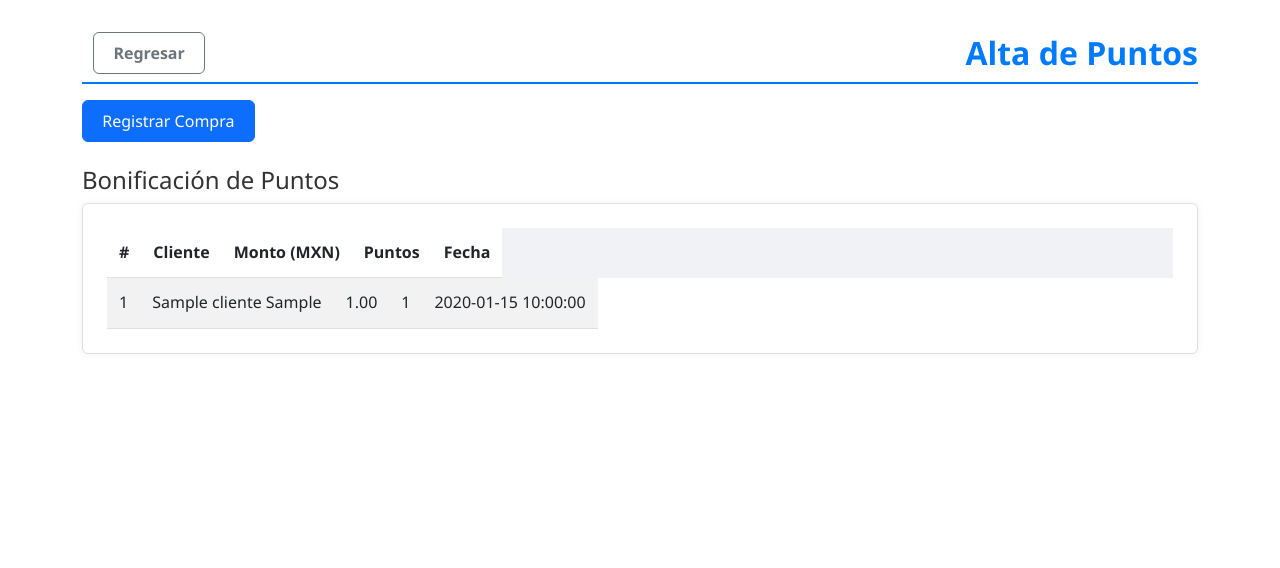
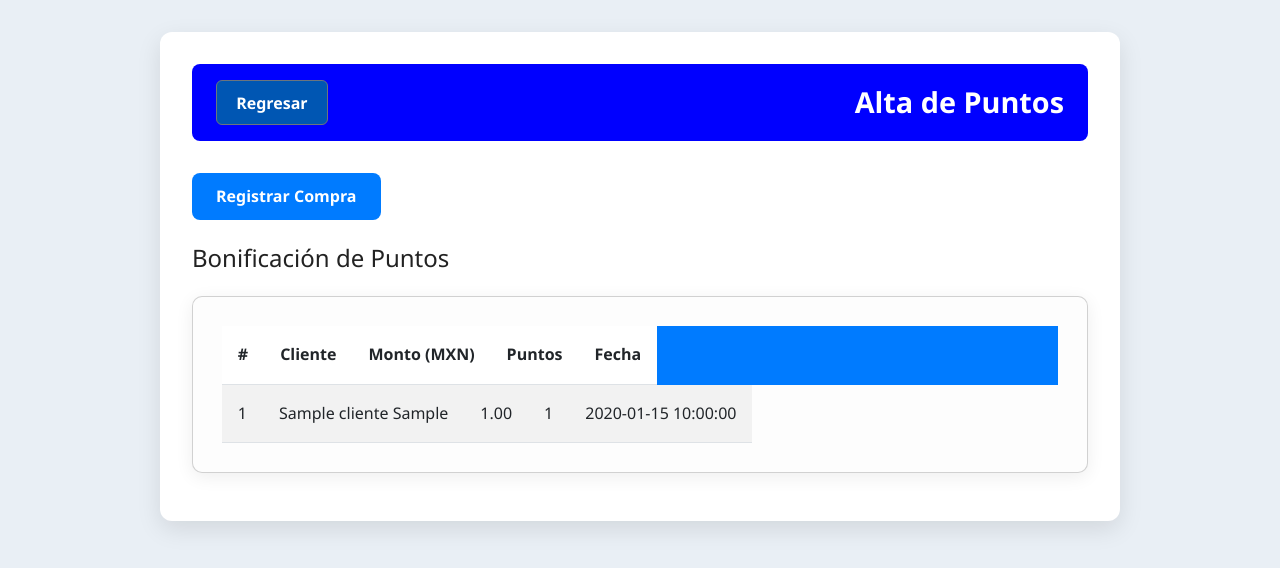
Before and after one commit to AreliENN/Fidelizaci-n_Online, a PHP site: page /Modulo_Puntos.php in a window 1280 px wide. Shown: the top 568 px of the page. Run offline with PHP 8.4, Linux system fonts and the light colour scheme; the visitor is signed in with stand-in values (Sample User, id 1); tables that the repository leaves empty hold one stand-in row (values such as "Sample post").

Commit message:
Estilos mejorados en Modulo_Puntos.php

```diff
--- a/Modulo_Puntos.php
+++ b/Modulo_Puntos.php
@@ -75,52 +75,131 @@
   font-family: 'Segoe UI', 'Helvetica Neue', sans-serif;
   font-size: 16px;
   line-height: 1.6;
-  color: #333;
+  color: #222;
+  background-color: #e9eff5;
+  margin: 0;
+  padding: 0;
 }
 
-        .header { padding: 1rem; display: flex; align-items: center; }
-        .header a { margin-right: 1rem; font-size: 1.5rem; color: #556; text-decoration: none; }
-        .card {
-  padding: 1.5rem;
-  box-shadow: 0 0 8px rgba(0,0,0,0.05); /* sombra ligera */
-  border: 1px solid #e0e0e0;
-}
-.btn {
-  padding: 0.5rem 1.2rem;
-  border-radius: 6px;
-  font-weight: 500;
+.container {
+  max-width: 960px;
+  margin: 2rem auto;
+  background-color: #fff;
+  padding: 2rem;
+  border-radius: 12px;
+  box-shadow: 0 8px 25px rgba(0, 0, 0, 0.1);
 }
 
-
-        .thumb { width: 100px; height: 100px; object-fit: cover; border-radius: 4px; }
-        .form-img { margin-bottom: 1rem; }
 .page-header {
-            margin: 2rem 0 1rem;
   display: flex;
   justify-content: space-between;
   align-items: center;
-            border-bottom: 2px solid #007bff;
-            padding-bottom: 0.5rem;
+  background-color:rgb(0, 0, 255);
+  color: #fff;
+  padding: 1rem 1.5rem;
+  border-radius: 8px;
+  margin-bottom: 2rem;
 }
-        .page-header h2 { color: #007bff; font-weight: 700; margin: 0; }
-        .btn-outline-secondary, .btn-secondary {
-            min-width: 110px;
-            font-weight: 600;
-            margin-left: 0.7rem;
+
+.page-header h2 {
+  font-size: 1.8rem;
+  font-weight: bold;
+  margin: 0;
 }
-        .table th, .table td {
-  vertical-align: middle;
-  padding: 0.75rem;
-}
-.table thead {
-  background-color: #f0f2f5;
+
+.page-header a {
+  color: #fff;
+  text-decoration: none;
+  background-color: #0056b3;
+  padding: 0.6rem 1.2rem;
+  border-radius: 6px;
   font-weight: bold;
 }
-.table-striped tbody tr:nth-of-type(odd) {
-  background-color: #fcfcfc;
+
+.card {
+  background-color: #fdfdfd;
+  border-radius: 10px;
+  padding: 1.8rem;
+  margin-top: 1.5rem;
+  box-shadow: 0 4px 18px rgba(0, 0, 0, 0.07);
 }
 
+.card h4 {
+  margin-bottom: 1.5rem;
+  color: #007bff;
+}
+
+.btn {
+  padding: 0.7rem 1.5rem;
+  border-radius: 8px;
+  font-size: 1rem;
+  font-weight: 600;
+}
+
+.btn-primary {
+  background-color: #007bff;
+  border: none;
+  color: #fff;
+}
+
+.btn-primary:hover {
+  background-color: #0056b3;
+}
+
+.btn-secondary {
+  background-color: #6c757d;
+  border: none;
+  color: #fff;
+}
+
+.btn-secondary:hover {
+  background-color: #545b62;
+}
+
+.form-label {
+  font-weight: 600;
+}
+
+.form-control,
+.form-select {
+  border-radius: 8px;
+  padding: 0.6rem;
+  font-size: 1rem;
+}
+
+.table {
+  margin-top: 1.5rem;
+  border-collapse: collapse;
+  width: 100%;
+}
+
+.table th,
+.table td {
+  padding: 1rem;
+  border-bottom: 1px solid #dee2e6;
+}
+
+.table thead {
+  background-color: #007bff;
+  color: #fff;
+}
+
+.table-striped tbody tr:nth-child(odd) {
+  background-color: #f8f9fa;
+}
+
+.table-striped tbody tr:hover {
+  background-color: #e2e6ea;
+}
+
+.thumb {
+  width: 90px;
+  height: 90px;
+  border-radius: 8px;
+  object-fit: cover;
+}
 </style>
+
 </head>
 <body>
 <div class="container">
```
Lines whose indentation alone changed are shown as unchanged.
